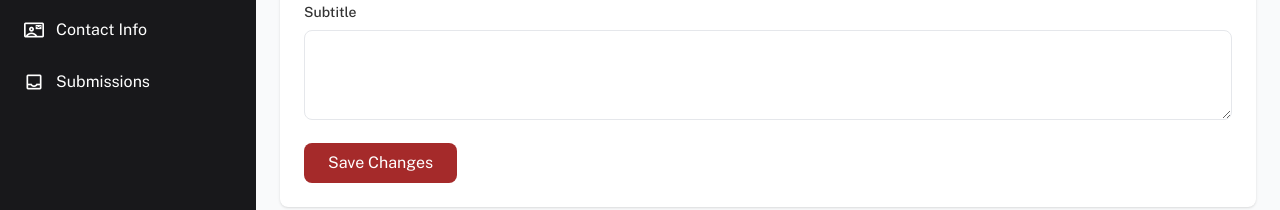
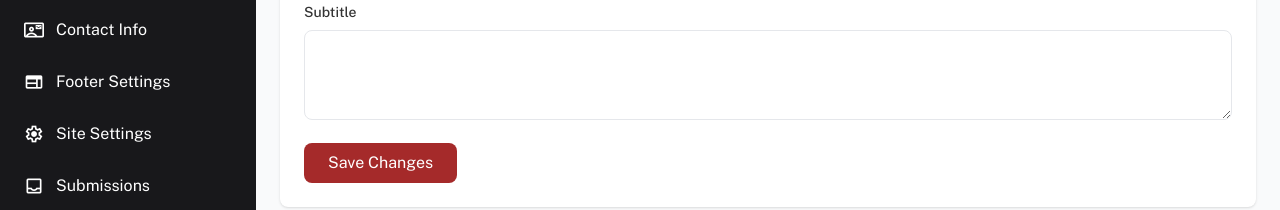
Before and after one commit to yuosef0/lan-page, a Next.js app: page /admin/home in a window 1280 px wide. Shown: the part 336-546 px from the top of the page. Built offline with nearby package versions, Linux system fonts and the light colour scheme; no server answers; the database is empty.

Commit message:
fix: Add Footer and Site Settings to admin navigation menu

```diff
--- a/src/components/admin/AdminLayout.tsx
+++ b/src/components/admin/AdminLayout.tsx
@@ -12,6 +12,8 @@ const navItems = [
   { href: '/admin/services', label: 'Services', icon: 'construction' },
   { href: '/admin/team', label: 'Team Members', icon: 'group' },
   { href: '/admin/contact', label: 'Contact Info', icon: 'contact_mail' },
+  { href: '/admin/footer', label: 'Footer Settings', icon: 'web' },
+  { href: '/admin/settings', label: 'Site Settings', icon: 'settings' },
   { href: '/admin/submissions', label: 'Submissions', icon: 'inbox' },
 ];
 
```
